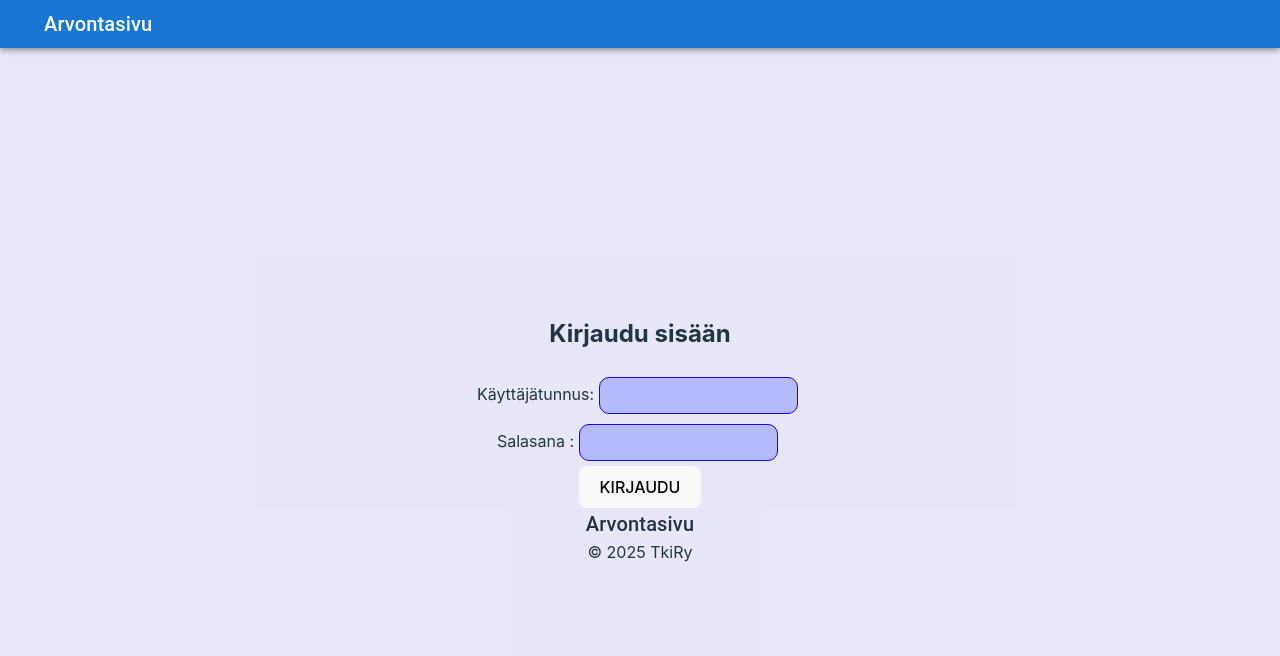
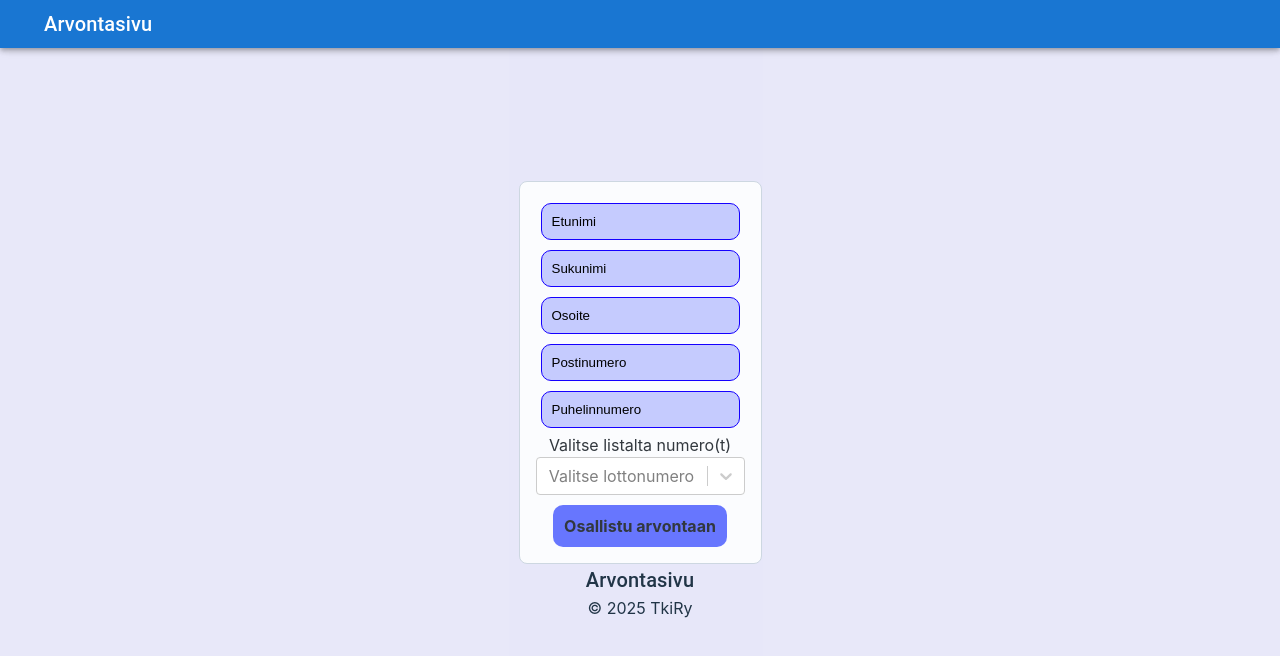
Before and after one commit to JussiTa/tkiry-frontend, a React (Vite) app: page /createList in a window 1280 px wide. Before the commit this address led to /login. Shown: the top 656 px of the page. Built offline with nearby package versions, Linux system fonts and the light colour scheme.

Commit message:
comment router provider

```diff
--- a/src/main.tsx
+++ b/src/main.tsx
@@ -15,7 +15,8 @@ createRoot(document.getElementById("root")!).render(
     <AuthProvider>
       <QueryClientProvider client={queryClient}>
         <Header />
-        <RouterProvider router={router}></RouterProvider>
+        {/* <RouterProvider router={router}></RouterProvider> */}
+        <App/>
         <Footer />
       </QueryClientProvider>
     </AuthProvider>
```
